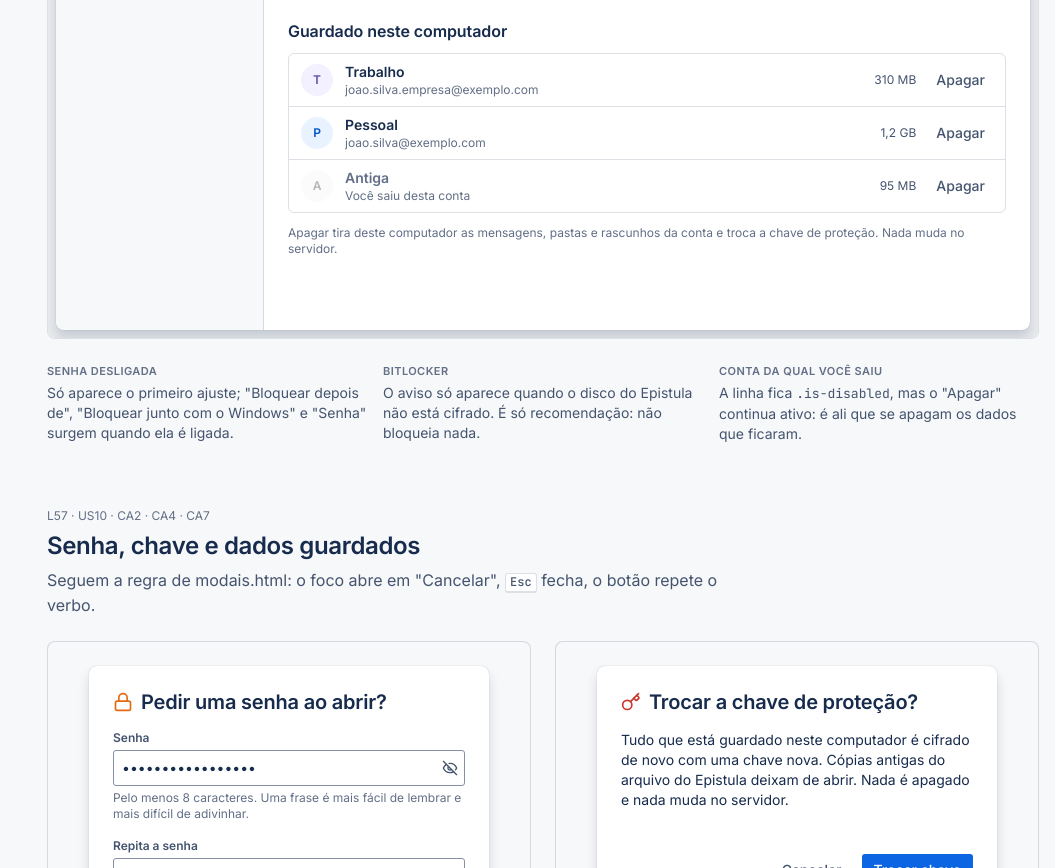
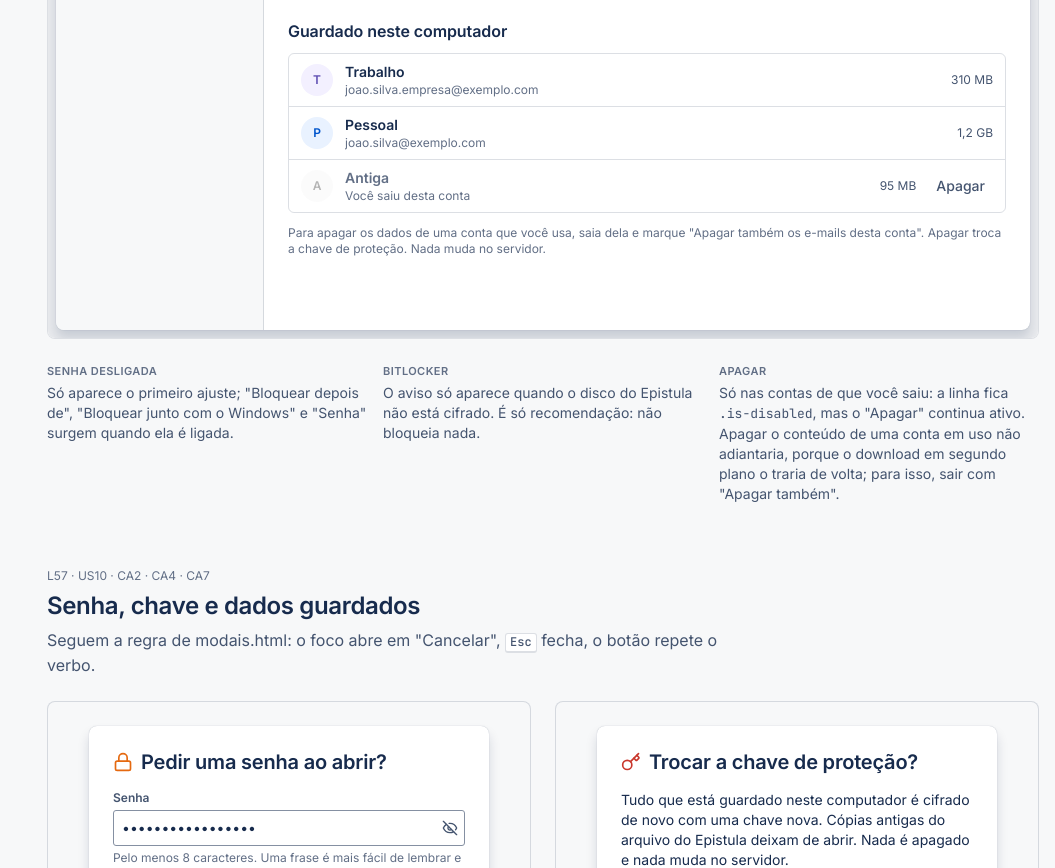
Before and after one commit to elyosemite/ocaml-design-system, a plain HTML site: page modais.html in a window 1280 px wide. Shown: the part 5306-6174 px from the top of the page, without its empty margins (225-1280 px from the left). Drawn offline with Linux system fonts and the light colour scheme.

Commit message:
feat: US10 senha do Epistula, bloqueio e dados guardados
- Senha opcional (D1): Argon2id (64 MiB, 3 passadas) deriva a chave que
  envolve, com AES-256-GCM, a chave do banco e também os refresh tokens;
  sem isso, o token no cofre daria acesso ao servidor a quem tem o
  Windows. Senha errada não apaga nada; espera de 2 s a 5 min.
- Tela de desbloqueio antes de qualquer conteúdo, "Esqueci a senha"
  (apaga banco, chaves e tokens) e bloqueio por tempo sem uso (15 min),
  junto com o Windows, Ctrl+Shift+L, menu da conta e bandeja. Bloqueado,
  o banco fecha e sessões e tokens saem da memória.
- Configurações → Privacidade: senha, bloqueio, troca de chave, aviso de
  disco sem BitLocker e espaço guardado por conta.
- Apagar dados: ao sair da conta ("Sair e apagar"), contas de que o
  usuário saiu e e-mails fora do período; depois compacta e troca a chave.
- Notificações mostram só a conta por padrão (D5); WebView2 sem cache de
  disco e com os dados de navegação limpos ao bloquear (D6).

Co-Authored-By: Claude Opus 5.5 <noreply@anthropic.com>

```diff
--- a/modais.html
+++ b/modais.html
@@ -307,11 +307,11 @@
                 <div class="settings__group">
                   <h4 class="settings__group-title">Guardado neste computador</h4>
                   <div class="setting-list">
-                    <div class="setting-list__row setting-list__row--toggle"><span class="avatar avatar--purple" aria-hidden="true">T</span><div class="setting-list__name"><span class="setting-list__title">Trabalho</span><span class="setting-list__sub">joao.silva.empresa@exemplo.com</span></div><span class="setting-list__end"><span class="setting-list__size">310 MB</span><button class="btn btn--subtle btn--compact" type="button">Apagar</button></span></div>
-                    <div class="setting-list__row setting-list__row--toggle"><span class="avatar" aria-hidden="true">P</span><div class="setting-list__name"><span class="setting-list__title">Pessoal</span><span class="setting-list__sub">joao.silva@exemplo.com</span></div><span class="setting-list__end"><span class="setting-list__size">1,2 GB</span><button class="btn btn--subtle btn--compact" type="button">Apagar</button></span></div>
+                    <div class="setting-list__row setting-list__row--toggle"><span class="avatar avatar--purple" aria-hidden="true">T</span><div class="setting-list__name"><span class="setting-list__title">Trabalho</span><span class="setting-list__sub">joao.silva.empresa@exemplo.com</span></div><span class="setting-list__end"><span class="setting-list__size">310 MB</span></span></div>
+                    <div class="setting-list__row setting-list__row--toggle"><span class="avatar" aria-hidden="true">P</span><div class="setting-list__name"><span class="setting-list__title">Pessoal</span><span class="setting-list__sub">joao.silva@exemplo.com</span></div><span class="setting-list__end"><span class="setting-list__size">1,2 GB</span></span></div>
                     <div class="setting-list__row setting-list__row--toggle is-disabled"><span class="avatar avatar--green" aria-hidden="true">A</span><div class="setting-list__name"><span class="setting-list__title">Antiga</span><span class="setting-list__sub">Você saiu desta conta</span></div><span class="setting-list__end"><span class="setting-list__size">95 MB</span><button class="btn btn--subtle btn--compact" type="button">Apagar</button></span></div>
                   </div>
-                  <p class="setting__desc" style="margin:0">Apagar tira deste computador as mensagens, pastas e rascunhos da conta e troca a chave de proteção. Nada muda no servidor.</p>
+                  <p class="setting__desc" style="margin:0">Para apagar os dados de uma conta que você usa, saia dela e marque "Apagar também os e-mails desta conta". Apagar troca a chave de proteção. Nada muda no servidor.</p>
                 </div>
               </div>
             </div>
@@ -321,7 +321,7 @@
       <dl class="guidance">
         <div><dt>Senha desligada</dt><dd>Só aparece o primeiro ajuste; "Bloquear depois de", "Bloquear junto com o Windows" e "Senha" surgem quando ela é ligada.</dd></div>
         <div><dt>BitLocker</dt><dd>O aviso só aparece quando o disco do Epistula não está cifrado. É só recomendação: não bloqueia nada.</dd></div>
-        <div><dt>Conta da qual você saiu</dt><dd>A linha fica <code>.is-disabled</code>, mas o "Apagar" continua ativo: é ali que se apagam os dados que ficaram.</dd></div>
+        <div><dt>Apagar</dt><dd>Só nas contas de que você saiu: a linha fica <code>.is-disabled</code>, mas o "Apagar" continua ativo. Apagar o conteúdo de uma conta em uso não adiantaria, porque o download em segundo plano o traria de volta; para isso, sair com "Apagar também".</dd></div>
       </dl>
     </section>
     <section class="ds-section" id="privacidade-modais">
```
